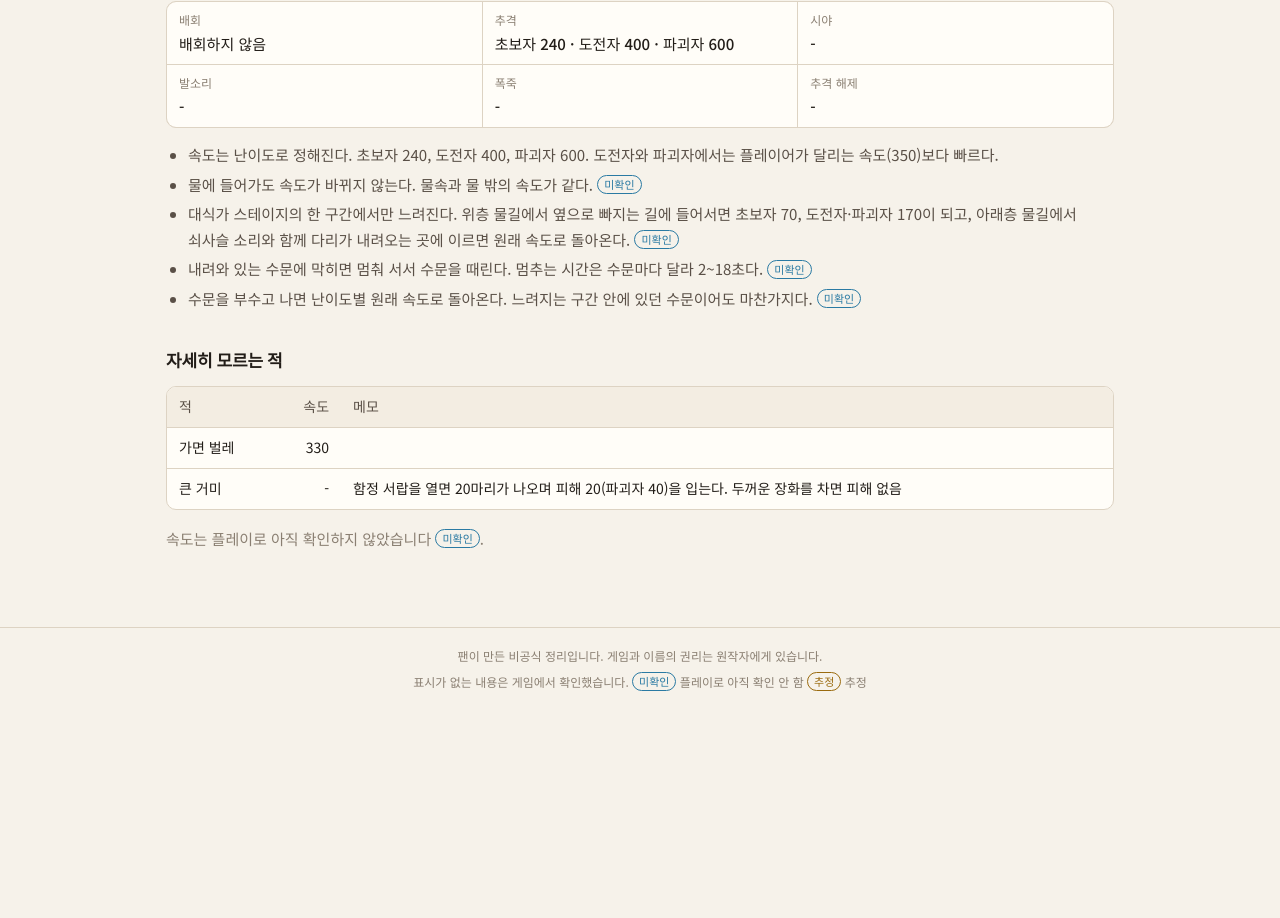
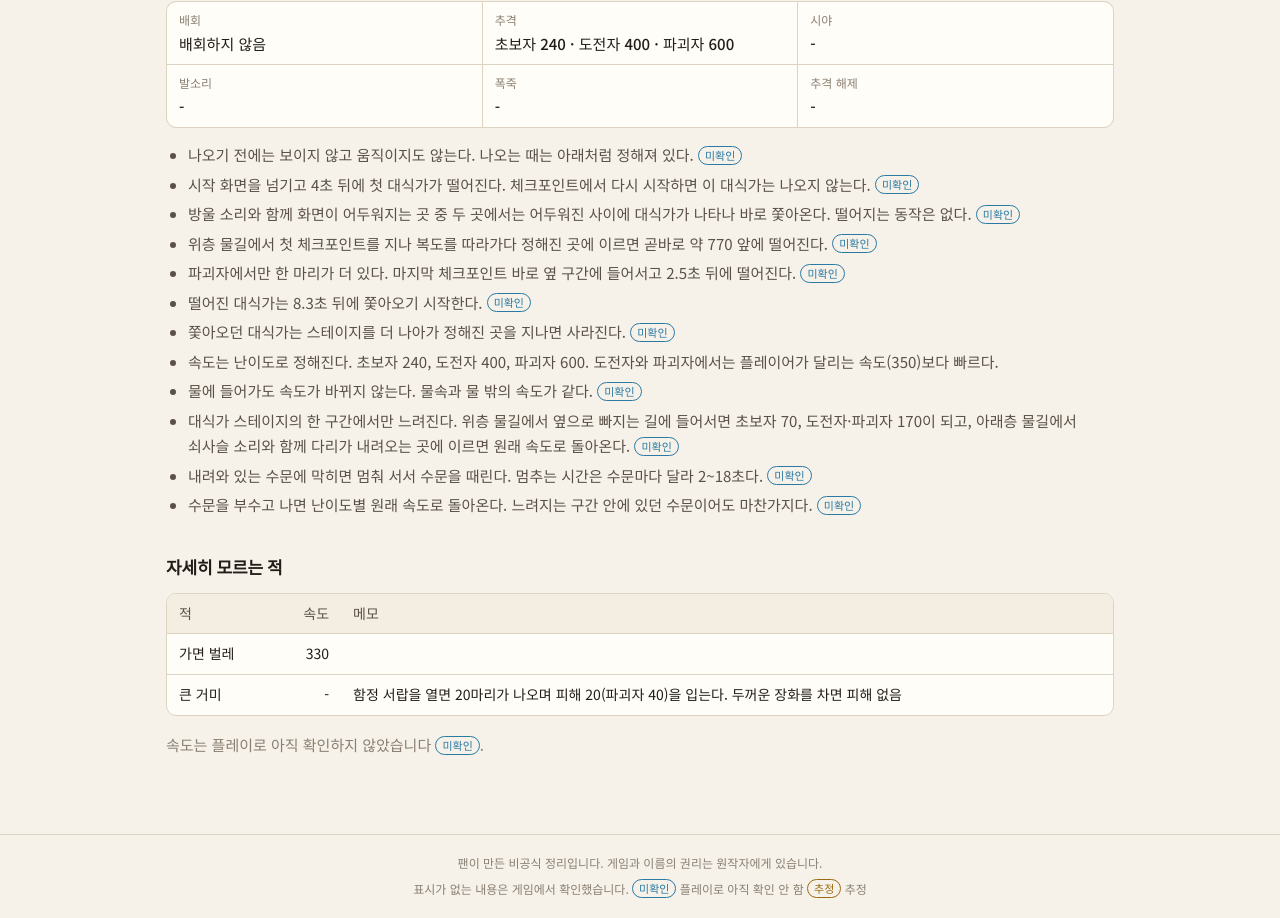
Before and after one commit to Mugamta/ShadowCorridorHelper, a Nuxt app: page /enemies in a window 1280 px wide. Shown: the part 6518-7436 px from the top of the page. Before the commit the page ends 7229 px from the top, so only its background shows below. Built offline with nearby package versions, Linux system fonts and the light colour scheme.

Commit message:
대식가 등장 조건 추가
Co-Authored-By: Claude Opus 5.5 <noreply@anthropic.com>

```diff
--- a/data/enemies.ts
+++ b/data/enemies.ts
@@ -498,6 +498,34 @@ export const ENEMIES: Enemy[] = [
     summary: '대식가 스테이지에서 정해진 곳을 지나면 쫓아오기 시작하는 적. 잡히면 즉사한다.',
     facts: [
       {
+        text: '나오기 전에는 보이지 않고 움직이지도 않는다. 나오는 때는 아래처럼 정해져 있다.',
+        src: 'pak',
+      },
+      {
+        text: '시작 화면을 넘기고 4초 뒤에 첫 대식가가 떨어진다. 체크포인트에서 다시 시작하면 이 대식가는 나오지 않는다.',
+        src: 'pak',
+      },
+      {
+        text: '방울 소리와 함께 화면이 어두워지는 곳 중 두 곳에서는 어두워진 사이에 대식가가 나타나 바로 쫓아온다. 떨어지는 동작은 없다.',
+        src: 'pak',
+      },
+      {
+        text: '위층 물길에서 첫 체크포인트를 지나 복도를 따라가다 정해진 곳에 이르면 곧바로 약 770 앞에 떨어진다.',
+        src: 'pak',
+      },
+      {
+        text: '파괴자에서만 한 마리가 더 있다. 마지막 체크포인트 바로 옆 구간에 들어서고 2.5초 뒤에 떨어진다.',
+        src: 'pak',
+      },
+      {
+        text: '떨어진 대식가는 8.3초 뒤에 쫓아오기 시작한다.',
+        src: 'pak',
+      },
+      {
+        text: '쫓아오던 대식가는 스테이지를 더 나아가 정해진 곳을 지나면 사라진다.',
+        src: 'pak',
+      },
+      {
         text: '속도는 난이도로 정해진다. 초보자 240, 도전자 400, 파괴자 600. 도전자와 파괴자에서는 플레이어가 달리는 속도(350)보다 빠르다.',
         src: 'game',
       },
```
